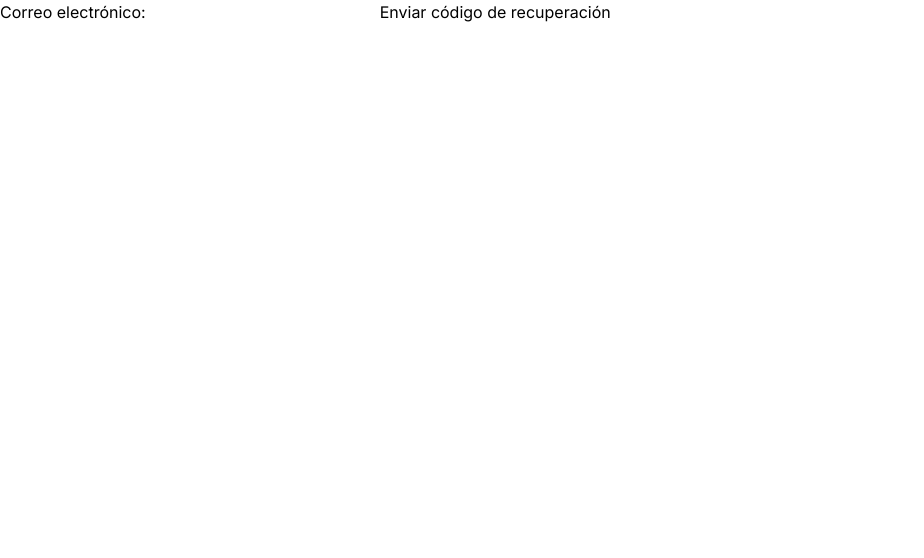
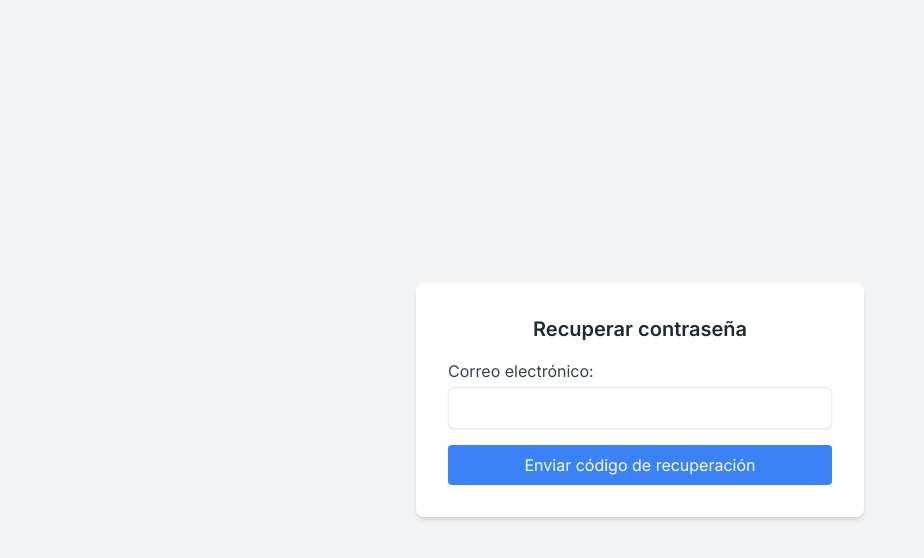
Before and after one commit to PoderDelFua/Proyectos-III, a Next.js app in the folder frontend/: page /recover in a window 1280 px wide. Shown: the top 558 px of the page, without its empty margins (0-924 px from the left). Built offline with nearby package versions, Linux system fonts and the light colour scheme; no server answers.

Commit message:
Form style recover completo

```diff
--- a/frontend/src/app/recover/page.js
+++ b/frontend/src/app/recover/page.js
@@ -28,12 +28,18 @@ export default function RecoverPassword() {
     }
 
     return (
-        <form onSubmit={handleSubmit}>
-            <label>
-                Correo electrónico:
-                <input type="correo" value={correo} onChange={(e) => setCorreo(e.target.value)} required />
-            </label>
-            <button type="submit">Enviar código de recuperación</button>
+        <form onSubmit={handleSubmit} className="flex flex-col items-center justify-center min-h-screen bg-gray-100 p-4">
+            <div className="w-full max-w-md p-8 space-y-4 bg-white rounded-lg shadow-md">
+                <h2 className="text-xl font-semibold text-center text-gray-800">Recuperar contraseña</h2>
+                <label className="block">
+                    <span className="text-gray-700">Correo electrónico:</span>
+                    <input type="email" value={correo} onChange={(e) => setCorreo(e.target.value)} required
+                           className="mt-1 block w-full px-3 py-2 bg-white border rounded-md shadow-sm focus:border-indigo-500 focus:ring focus:ring-indigo-500 focus:ring-opacity-50" />
+                </label>
+                <button type="submit" className="w-full px-4 py-2 text-white bg-blue-500 rounded hover:bg-blue-600">
+                    Enviar código de recuperación
+                </button>
+            </div>
         </form>
     )
 }
```
Also changed, not shown: 1 other file (tests, documents, lock files or other folders).
